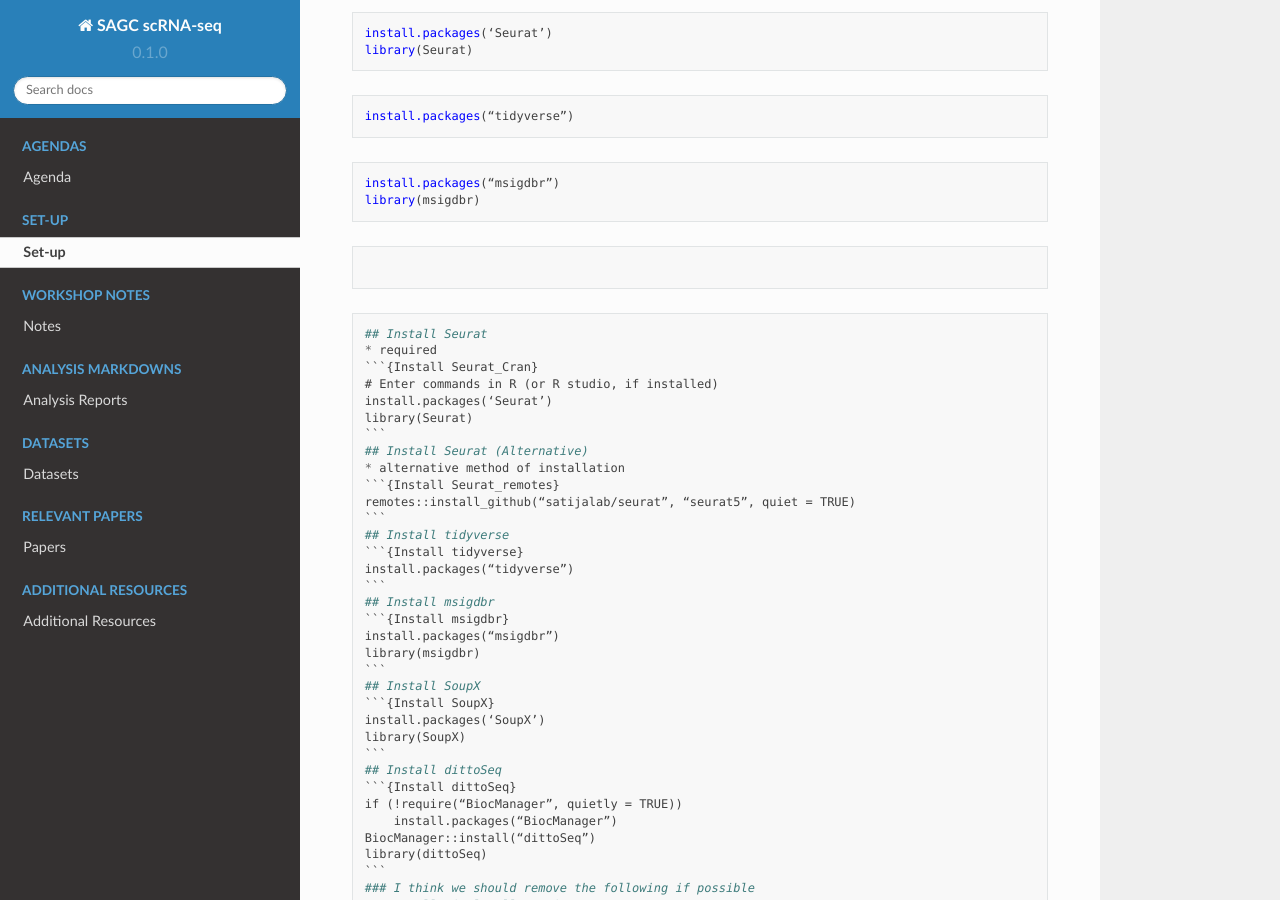
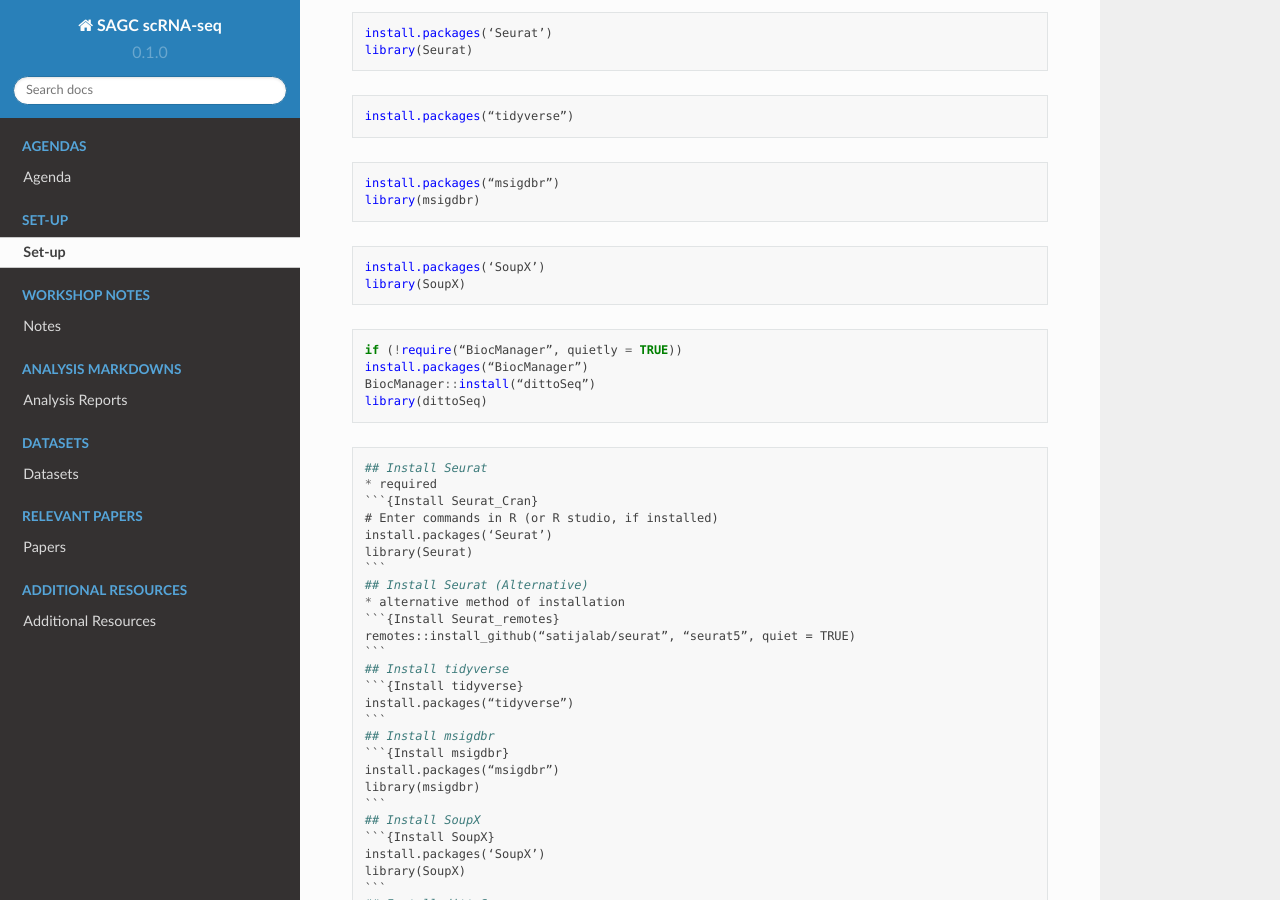
Before and after one commit to dw-thomson/SAGC_scRNAseq_workshop, a Sphinx documentation site: the page built from docs/source/Set-up.rst, in a window 1280 px wide and 900 px high, scrolled down 340 px. Built offline with Sphinx 7.4.7 and the Read the Docs theme 2.0.0, drawn with Linux system fonts in a browser that asks for light colours.

Commit message:
Update Set-up.rst
q

```diff
--- a/docs/source/Set-up.rst
+++ b/docs/source/Set-up.rst
@@ -24,8 +24,17 @@ Please install the following R packages through RStudio. Some dependency package
     install.packages(“msigdbr”)
     library(msigdbr)
 
+.. code-block:: R
+
+    install.packages(‘SoupX’)
+    library(SoupX)
 
 .. code-block:: R
+
+    if (!require(“BiocManager”, quietly = TRUE))
+    install.packages(“BiocManager”)
+    BiocManager::install(“dittoSeq”)
+    library(dittoSeq)
 
 .. code-block:: R
 
```
